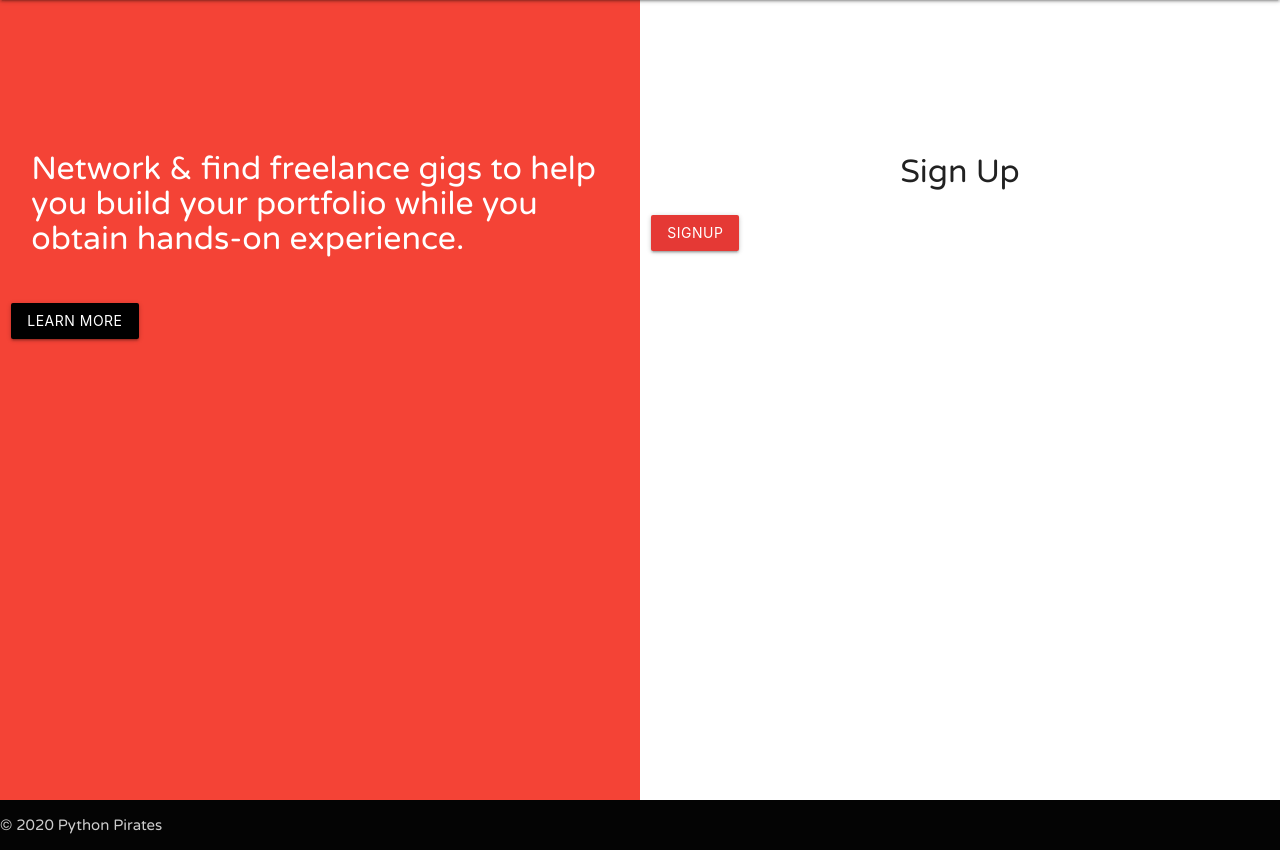
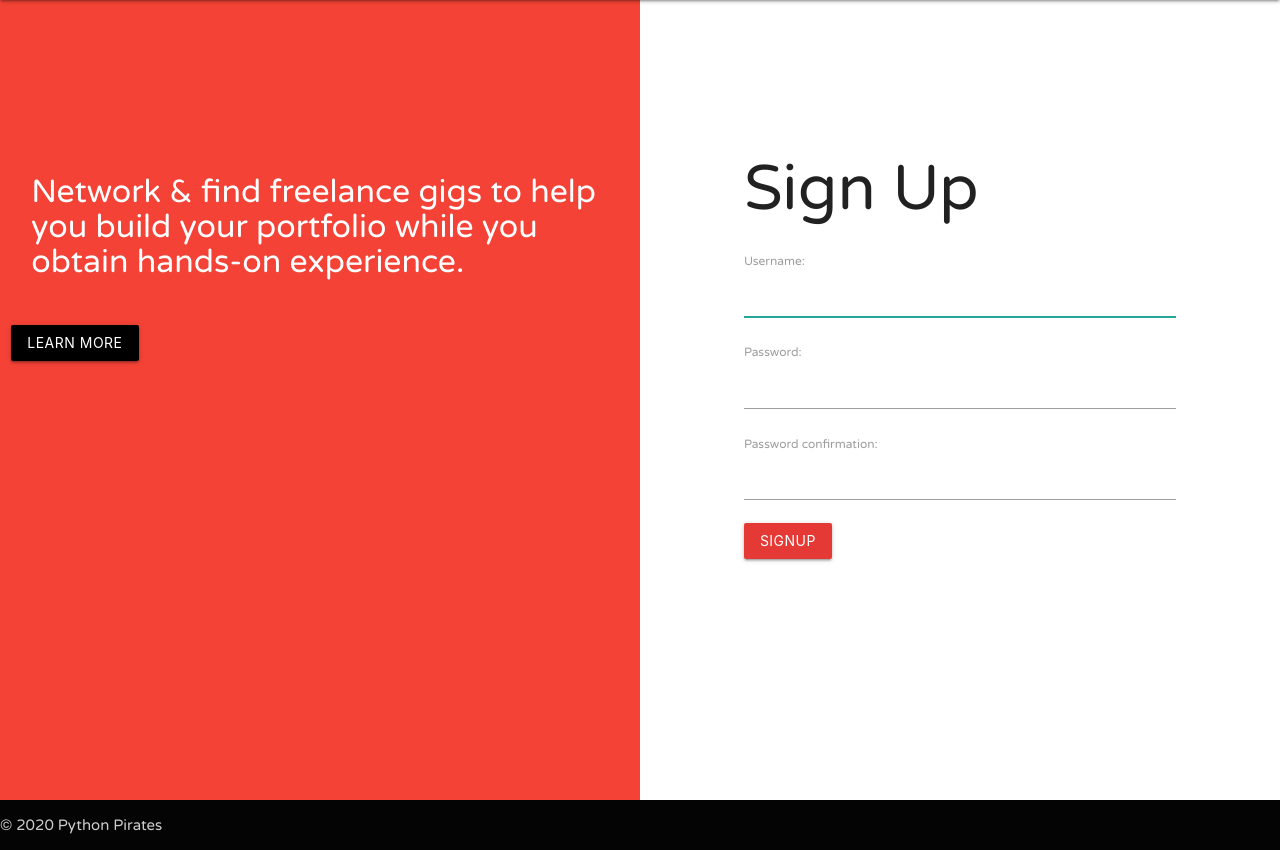
Before and after one commit to ChrisChroma/Assemblr, a Django app: page / in a window 1280 px wide. Shown: the part 64-914 px from the top of the page. Run offline with Django 3.2, Linux system fonts and the light colour scheme; some libraries are stand-ins or nearby versions.

Commit message:
enable sign up functionality on home page

```diff
--- a/main_app/templates/home.html
+++ b/main_app/templates/home.html
@@ -3,6 +3,7 @@
 
 <div class="row" style="padding: 0; margin: 0; min-height: 100vh;">
     <div class="col s6 red" style="min-height: 100vh;">
+    </br>
     </br>
     </br>
     </br>
@@ -17,15 +18,31 @@
     </br>
     </br>
     </br>
-    <h1 style="font-size: 32px; text-align: center;" class="flow-text">Sign Up</h1>
+<div class="container">
+<h1>Sign Up</h1>
 
-        {% if error_message %}<p class="red-text">{{ error_message }}</p>{% endif %}
+{% if error_message %}<p class="red-text">{{ error_message }}</p>{% endif %}
 
-            <form method="post" action="{% url 'signup' %}">
-            {% csrf_token %}
-            {{ form.as_p }}
-            <input style="align: center;" type="submit" class="btn" value="signup">
-            </form>
+<form method="post" action="{% url 'signup' %}">
+{% csrf_token %}
+
+<p><label for="id_username">Username:</label> <input type="text" name="username" maxlength="150" autocapitalize="none" autocomplete="username" autofocus required id="id_username"></p>
+
+<p><label for="id_password1">Password:</label> <input type="password" name="password1" autocomplete="new-password" required id="id_password1"> <span class="helptext"></span></p>
+
+<p><label for="id_password2">Password confirmation:</label> <input type="password" name="password2" autocomplete="new-password" required id="id_password2"></p>
+
+<input style="align: center;" type="submit" class="btn" value="signup">
+
+</form>
+</div>
+
+
+
+
+
+
+
     </div>
 
 </div>
```
